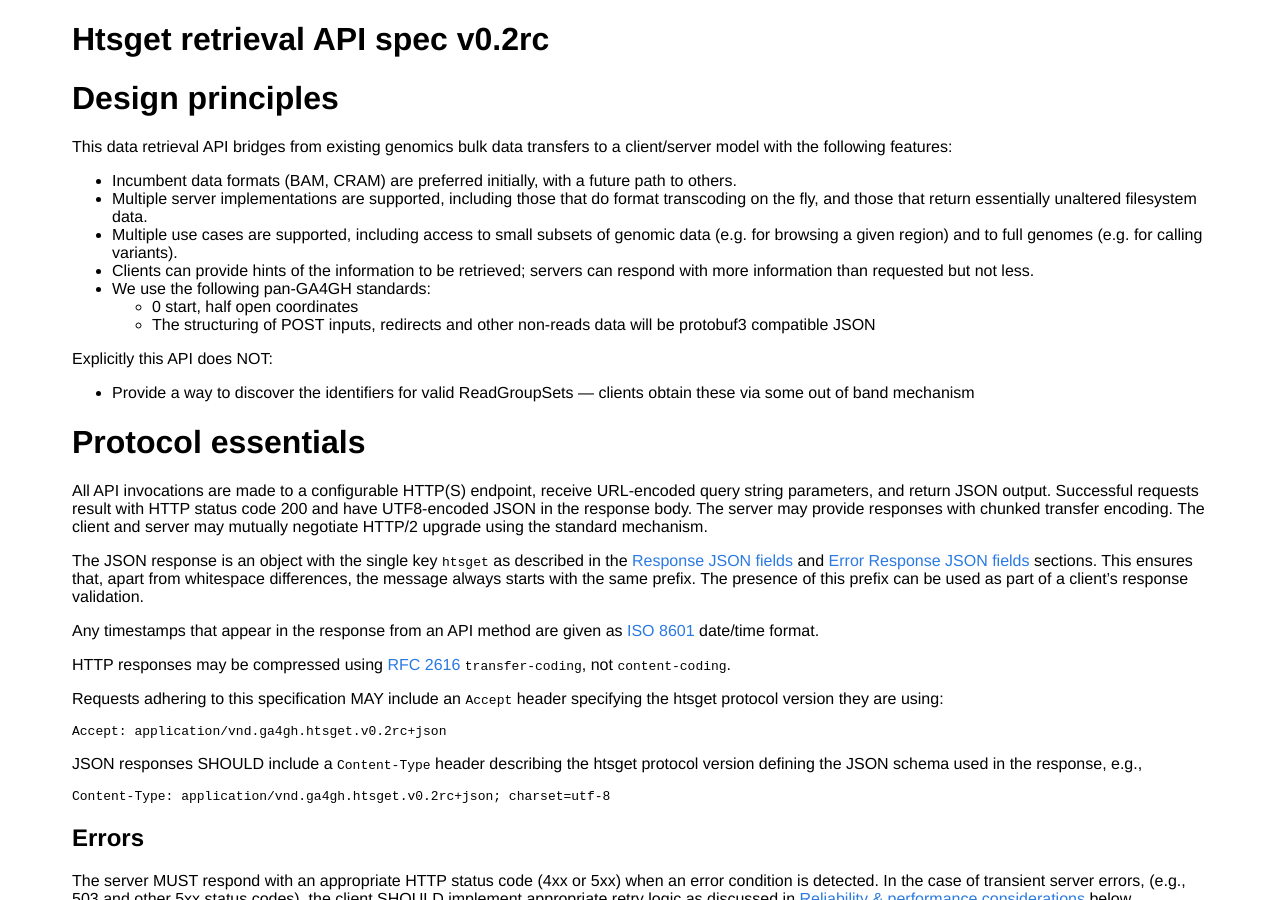
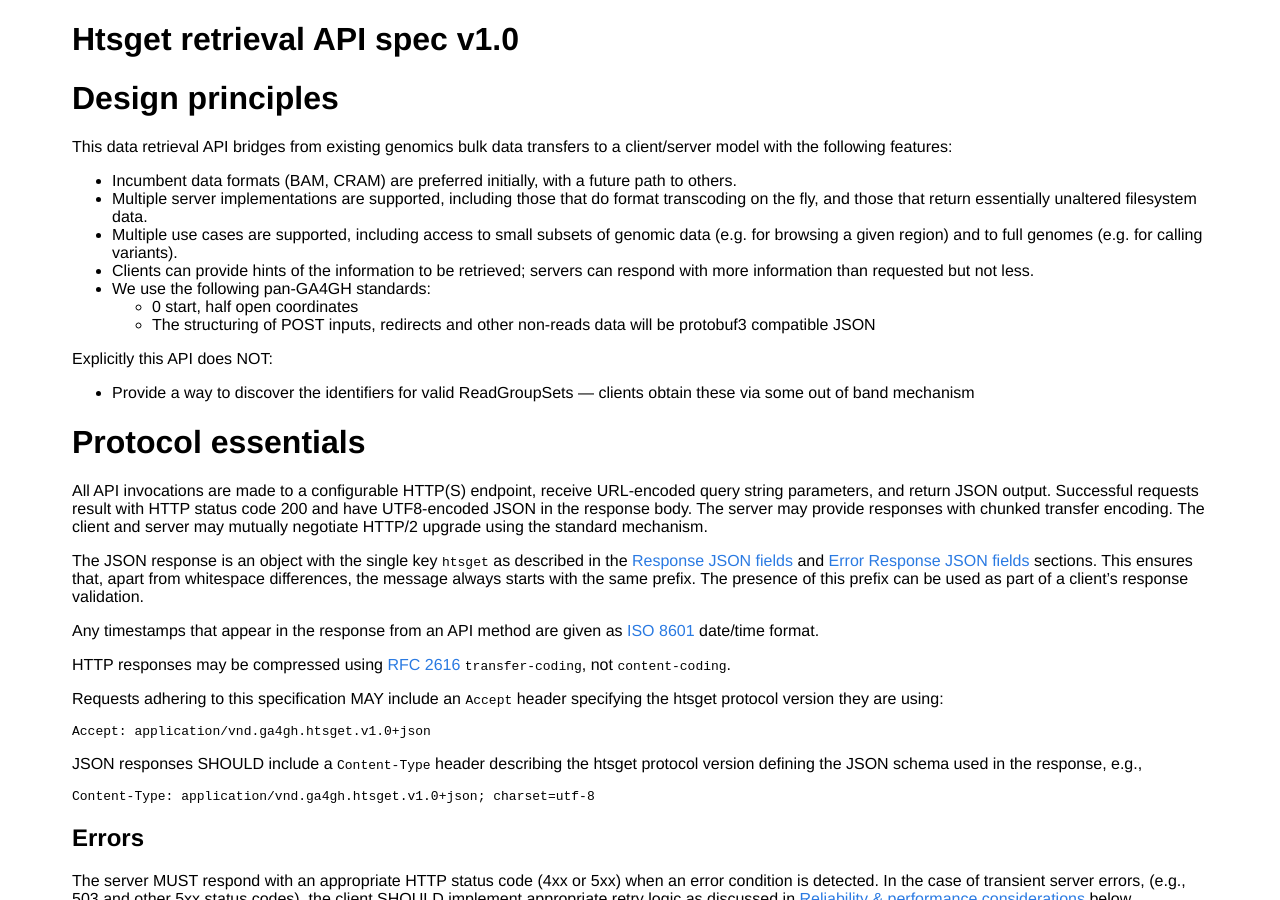
Before and after one commit to samtools/hts-specs, a Jekyll site: the page built from htsget.md, in a window 1280 px wide and 900 px high. Built offline with Jekyll 4.4.1, drawn with Linux system fonts in a browser that asks for light colours.

Commit message:
htsget v1.0

```diff
--- a/htsget.md
+++ b/htsget.md
@@ -4,7 +4,7 @@ title: htsget protocol
 suppress_footer: true
 ---
 
-# Htsget retrieval API spec v0.2rc
+# Htsget retrieval API spec v1.0
 
 # Design principles
 
@@ -35,11 +35,11 @@ HTTP responses may be compressed using [RFC 2616] `transfer-coding`, not `conten
 
 Requests adhering to this specification MAY include an `Accept` header specifying the htsget protocol version they are using:
 
-    Accept: application/vnd.ga4gh.htsget.v0.2rc+json
+    Accept: application/vnd.ga4gh.htsget.v1.0+json
 
 JSON responses SHOULD include a `Content-Type` header describing the htsget protocol version defining the JSON schema used in the response, e.g.,
 
-    Content-Type: application/vnd.ga4gh.htsget.v0.2rc+json; charset=utf-8
+    Content-Type: application/vnd.ga4gh.htsget.v1.0+json; charset=utf-8
 
 ## Errors
 
```
